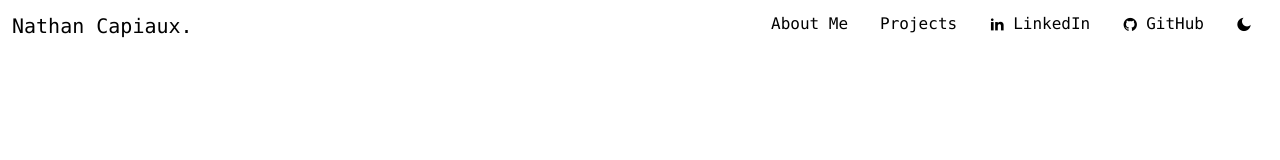
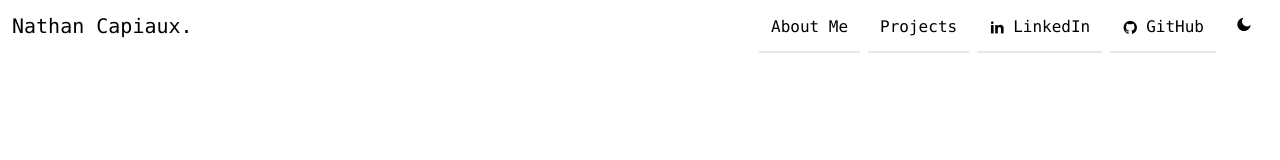
Before and after one commit to Nactik/nactik.me, a React (Vite) app: page / in a window 1280 px wide. Shown: the top 160 px of the page. Built offline with nearby package versions, Linux system fonts and the light colour scheme; what @catppuccin/tailwindcss would draw is missing.

Commit message:
Changed navbat height and align items

```diff
--- a/src/layouts/Navbar/Navbar.tsx
+++ b/src/layouts/Navbar/Navbar.tsx
@@ -37,22 +37,22 @@ export const Navbar = ({ setTheme = (string: string) => {} }) => {
     };
 
     return (
-        <nav className="flex flex-row justify-between min-h-[52px] ">
-            <div className="p-3 min-w-max text-ctp-text font-medium text-xl">
+        <nav className="flex flex-row justify-between items-center h-14 fixed w-full z-20 top-0 left-0 bg-ctp-base">
+            <div className="p-3 min-w-max text-ctp-text font-medium text-xl h-full">
                 Nathan Capiaux<span className="text-ctp-flamingo">.</span>
             </div>
-            <ul className="flex flex-row">
+            <ul className="flex flex-row m-0 h-full items-center">
                 {navItems.map((element: NavItem) => {
                     return (
                         <a href={element.url}>
-                            <li className="flex flex-row justify-evenly min-h-full min-w-max font-medium p-3 mr-2 text-ctp-text hover:border-b-2 hover:border-b-ctp-flamingo hover:text-ctp-flamingo">
+                            <li className="flex flex-row justify-evenly h-full min-w-max font-medium p-3 mr-2 text-ctp-text border-b-2 border-b-ctp-base hover:border-b-ctp-flamingo hover:text-ctp-flamingo">
                                 {getIcons(element.icon)}
                                 {element.label}
                             </li>
                         </a>
                     );
                 })}
-                <li className="p-3 mr-2 min-h-full">
+                <li className="p-3 mr-2 h-full ">
                     <ThemeSwitcher setTheme={setTheme}></ThemeSwitcher>
                 </li>
             </ul>
--- a/src/layouts/Navbar/index.tsx
+++ b/src/layouts/Navbar/index.tsx
@@ -1 +1 @@
-export * from "./Navbar"
+export * from './Navbar';
```
